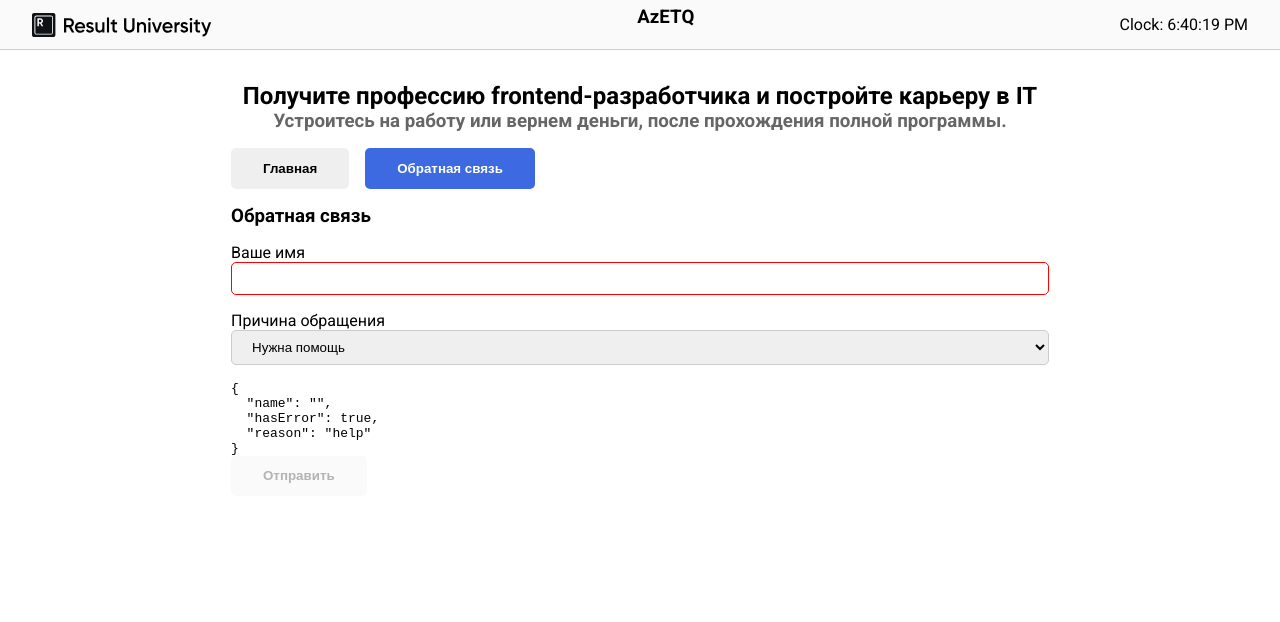
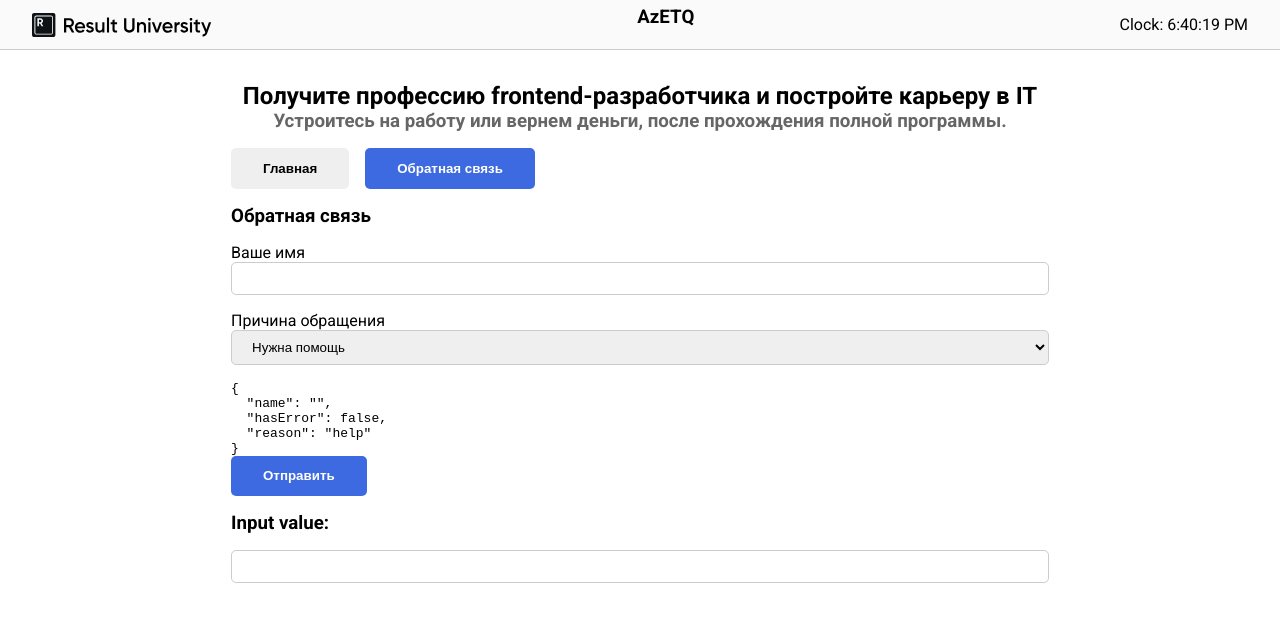
Before and after one commit to Farid-03/VPT, a React (Vite) app: page / in a window 1280 px wide. Shown: the top 622 px of the page. Built offline with nearby package versions, Linux system fonts and the light colour scheme.

Commit message:
fbsection links input

```diff
--- /dev/null
+++ b/src/components/Button/Button.css
@@ -0,0 +1,19 @@
+.button{
+    padding: 0.8rem 2rem;
+    border: none;
+    border-radius: 5px;
+    cursor: pointer;
+    transition: all 0.3s;
+    font-weight: bold;
+    margin-right: 1rem;
+}
+
+.button:hover{
+    opacity: 0.8;
+}
+
+.button.active {
+    background: #3e6ae1;
+    color: #fff;
+
+}
--- a/src/components/FeedBackSection.jsx
+++ b/src/components/FeedBackSection.jsx
@@ -1,18 +1,42 @@
-import {useState} from "react";
-import Button from "./Button/Button";
+import { useState, useRef } from 'react'
+import Button from './Button/Button'
 
+function StateVsRef() {
+	const [value, setValue] = useState('')
+	const inputRef = useRef(null)
+
+	const handleKeyDown = e => {
+		if (e.key === 'Enter') {
+			setValue(inputRef.current.value)
+		}
+	}
+
+	console.log(inputRef)
+
+	return (
+		<div>
+			<h3>Input value: {value}</h3>
+			<input
+				type='text'
+				onKeyDown={handleKeyDown}
+				ref={inputRef}
+				className='control'
+			/>
+		</div>
+	)
+}
 export default function FeedBackSection() {
-    const [form, setForm] = useState({name: '', hasError: true, reason: 'help'})
+	const [form, setForm] = useState({
+		name: '',
+		hasError: false,
+		reason: 'help',
+	})
 
 	function handleChange(e) {
-        setForm((prev) => ({
+		setForm(prev => ({
 			...prev,
 			name: e.target.value,
-            hasError: e
-                .target
-                .value
-                .trim()
-                .length === 0
+			hasError: e.target.value.trim().length === 0,
 		}))
 	}
 
@@ -20,38 +44,43 @@ export default function FeedBackSection() {
 		<section>
 			<h3>Обратная связь</h3>
 
-            <form>
-                <label htmlFor="name">Ваше имя</label>
+			<form style={{ marginBottom: '1rem' }}>
+				<label htmlFor='name'>Ваше имя</label>
 				<input
-                    type="text"
-                    id="name"
-                    className="control"
+					type='text'
+					id='name'
+					className='control'
 					value={form.name}
 					style={{
-                        border: form.hasError
-                            ? '1px solid red'
-                            : null
+						border: form.hasError ? '1px solid red' : null,
 					}}
-                    onChange={handleChange}/>
+					onChange={handleChange}
+				/>
 
-                <label htmlFor="reason">Причина обращения</label>
+				<label htmlFor='reason'>Причина обращения</label>
 				<select
-                    id="reason"
-                    className="control"
+					id='reason'
+					className='control'
 					value={form.reason}
-                    onChange={(e) => setForm((prev) => ({
+					onChange={e =>
+						setForm(prev => ({
 							...prev,
-                        reason: e.target.value
-                    }))}>
-                    <option value="error">Ошибка</option>
-                    <option value="help">Нужна помощь</option>
-                    <option value="suggest">Предложение</option>
+							reason: e.target.value,
+						}))
+					}
+				>
+					<option value='error'>Ошибка</option>
+					<option value='help'>Нужна помощь</option>
+					<option value='suggest'>Предложение</option>
 				</select>
-                <pre>
-                    {JSON.stringify(form, null, 2)}
-                </pre>
-                <Button disabled={form.hasError} isActive={!form.hasError}>Отправить</Button>
+
+				<pre>{JSON.stringify(form, null, 2)}</pre>
+
+				<Button disabled={form.hasError} isActive={!form.hasError}>
+					Отправить
+				</Button>
 			</form>
+			<StateVsRef />
 		</section>
 	)
 }
```
Also changed, not shown: src/components/Header.jsx (added, +22 -0 lines). Lines whose indentation alone changed are shown as unchanged.
